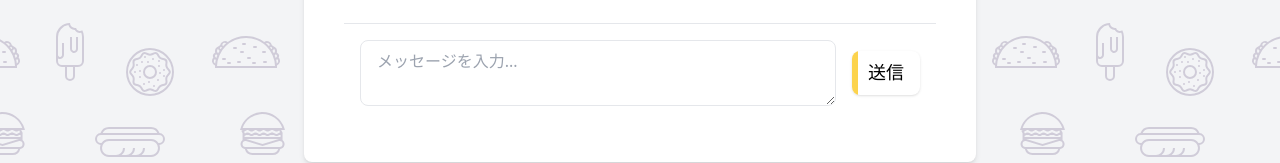
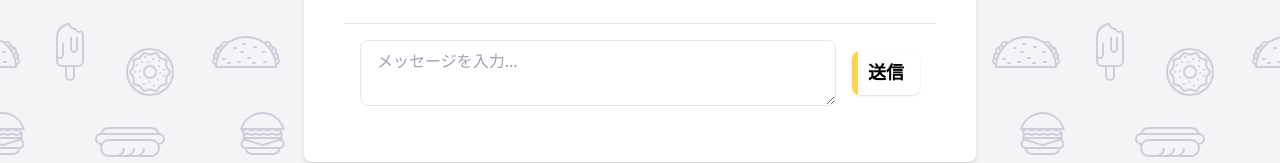
Before and after one commit to fixmix-hackathon/fixmix, a Next.js app: page / in a window 1280 px wide. Shown: the part 408-571 px from the top of the page. Built offline with nearby package versions, Linux system fonts and the light colour scheme.

Commit message:
💄 送信ボタンのUIを更新

```diff
--- a/app/components/InputForm.tsx
+++ b/app/components/InputForm.tsx
@@ -44,7 +44,7 @@ const InputForm = ({ onSubmit }: InputFormProps) => {
             className="group relative px-4 py-2 overflow-hidden rounded-lg bg-white text-lg shadow font-mono ml-4 px-4 py-2 text-black "
         >
             <div className="absolute inset-0 w-1.5 bg-amber-300 transition-all duration-[250ms] ease-out group-hover:w-full"></div>
-            <span className="relative text-black group-hover:text-white">送信</span>
+            <span className="relative text-black-600 font-semibold md:text-1xl group-hover:text-white">送信</span>
         </button>
         </form>
     )
```
